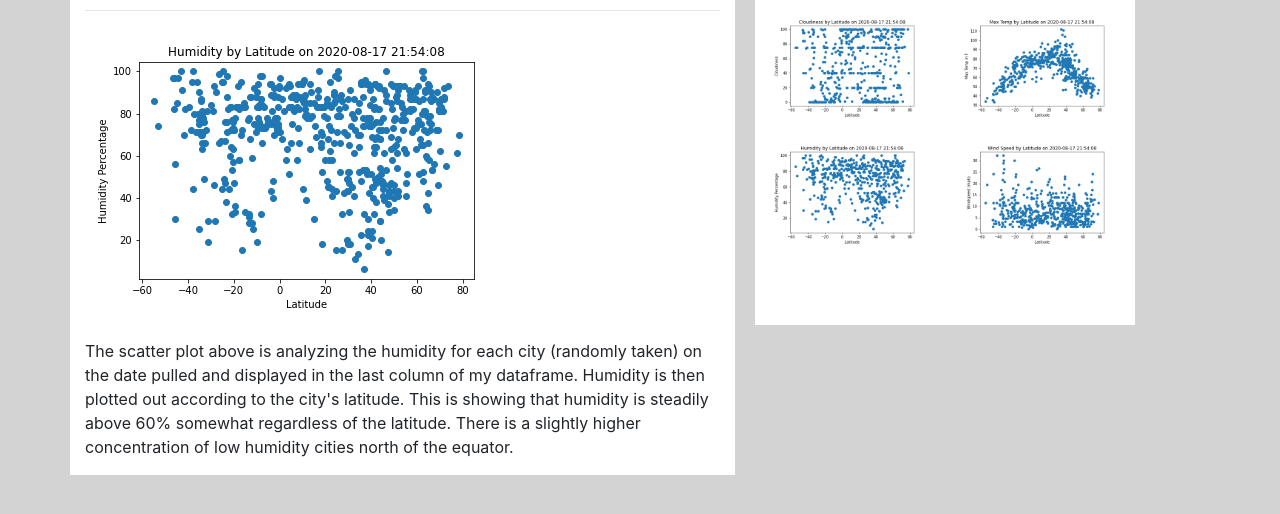
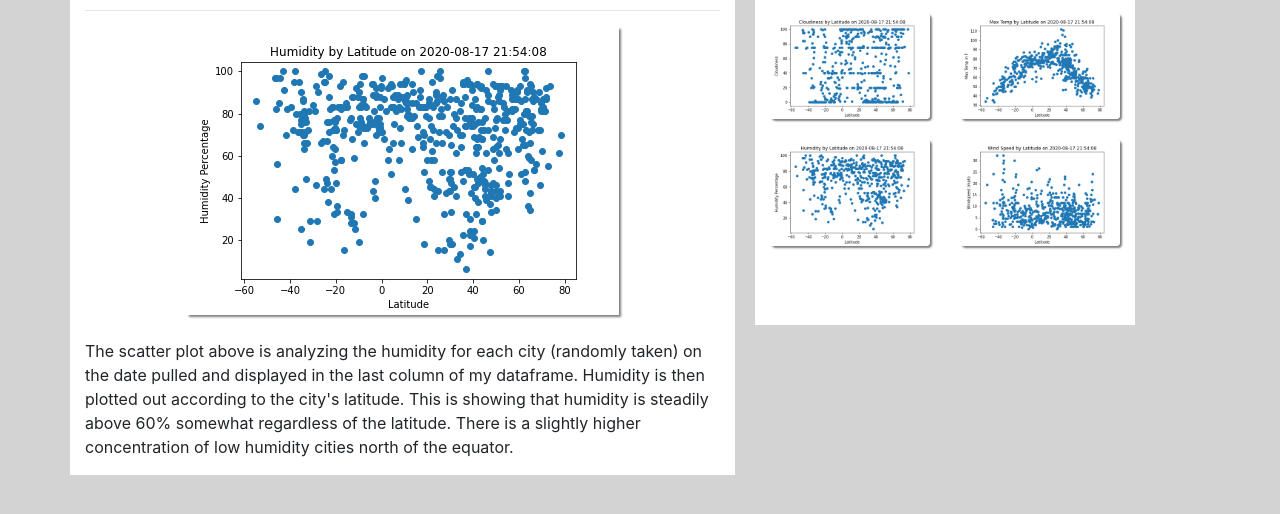
Before and after one commit to nbolt1989/web_design_challenge, a plain HTML site: page WebVisualizations/Lat_Humidity.html in a window 1280 px wide. Shown: the part 196-710 px from the top of the page. Drawn offline with nearby package versions, Linux system fonts and the light colour scheme.

Commit message:
pushing some final updates

```diff
--- a/WebVisualizations/Lat_Humidity.html
+++ b/WebVisualizations/Lat_Humidity.html
@@ -55,7 +55,9 @@
                 <hr>
                 <a href="index.html" target="_blank">
                     <img src="Assets/HumidityLatitude.png" alt="Image about humidity"
-                        width="auto"></a>
+                        width="auto"  style="display: block;
+                        margin-left: auto;
+                        margin-right: auto;"></a>
                 <p><br>The scatter plot above is analyzing the humidity for each city (randomly taken) on the date
                     pulled and displayed in the last column of my dataframe. Humidity is then plotted out according to
                     the city's latitude. This is showing that humidity is steadily above 60% somewhat regardless of the
--- a/WebVisualizations/style.css
+++ b/WebVisualizations/style.css
@@ -1,3 +1,8 @@
+img {
+    margin-right: 10px;
+    box-shadow: 2px 2px 2px grey;
+
+  }
 
 .navstyle {
     color: red;
```
Also changed, not shown: WebVisualizations/Comparison.html (+3 -3 lines), WebVisualizations/Lat_Cloudiness.html (+3 -1 lines), WebVisualizations/Lat_Max_Temp.html (+3 -1 lines), WebVisualizations/Lat_Windspeed.html (+3 -1 lines).
